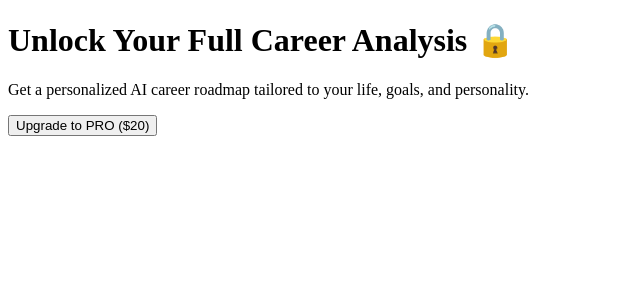
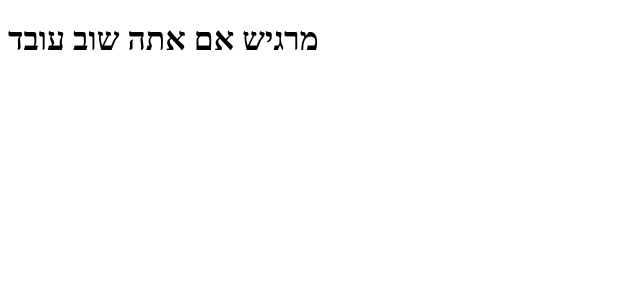
Before and after one commit to regevmeister-oss/career-app, a Next.js app: page / in a window 1280 px wide. Shown: the top 300 px of the page, without its empty margins (0-640 px from the left). Built offline with nearby package versions, Linux system fonts and the light colour scheme.

Commit message:
UX: cinematic intro screen with delayed question + choices

```diff
--- a/app/page.tsx
+++ b/app/page.tsx
@@ -1,32 +1,74 @@
 "use client";
 
-export default function PremiumPage() {
-  const handleUpgrade = async () => {
-    const res = await fetch("/api/checkout", {
-      method: "POST",
-    });
+import { useEffect, useState } from "react";
+import { useRouter } from "next/navigation";
 
-    const data = await res.json();
-    window.location.href = data.url;
-  };
+const fullText = `מרגיש אבוד? אם אתה שוב עובד במקום שבו אתה לא מאושר?
+
+אם תרצה, יש לנו מסע קצר בשבילך, צלילה לרצונות והצרכים האמיתיים שלך, בדרך לאמת המקצועית שלך.
+
+תרצה לצאת למסע?`;
+
+export default function HomePage() {
+  const [displayedText, setDisplayedText] = useState("");
+  const [showAnswers, setShowAnswers] = useState(false);
+  const router = useRouter();
+
+  useEffect(() => {
+    const words = fullText.split(" ");
+    let index = 0;
+
+    // ⏳ התחלה אחרי 2 שניות
+    const startDelay = setTimeout(() => {
+      const interval = setInterval(() => {
+        setDisplayedText((prev) => prev + words[index] + " ");
+        index++;
+
+        if (index === words.length) {
+          clearInterval(interval);
+
+          // ⏱️ תשובות אחרי 2 שניות
+          setTimeout(() => {
+            setShowAnswers(true);
+          }, 2000);
+        }
+      }, 1000); // מילה כל שנייה
+    }, 2000);
+
+    return () => clearTimeout(startDelay);
+  }, []);
 
   return (
-    <div className="min-h-screen bg-black text-white flex flex-col items-center justify-center">
-      <h1 className="text-4xl text-yellow-400 mb-6">
-        Unlock Your Full Career Analysis 🔒
+    <main className="min-h-screen bg-black text-white flex flex-col items-center justify-center px-6 text-center">
+
+      {/* 🧠 השאלה */}
+      <h1 className="text-3xl md:text-5xl font-bold leading-relaxed max-w-3xl">
+        {displayedText}
       </h1>
 
-      <p className="mb-8 text-gray-300 text-center max-w-md">
-        Get a personalized AI career roadmap tailored to your life, goals,
-        and personality.
-      </p>
+      {/* ⭕ תשובות */}
+      {showAnswers && (
+        <div className="flex gap-6 mt-10">
 
-      <button
-        onClick={handleUpgrade}
-        className="bg-yellow-400 text-black px-8 py-4 rounded-xl font-bold"
-      >
-        Upgrade to PRO ($20)
-      </button>
-    </div>
+          {/* כן */}
+          <button
+            onClick={() => router.push("/ai-career/onboarding")}
+            className="w-32 h-32 rounded-full border border-white/30 bg-white/10 backdrop-blur-md hover:scale-110 transition flex items-center justify-center text-lg font-bold"
+          >
+            כן
+          </button>
+
+          {/* לא */}
+          <button
+            onClick={() => alert("לא לכולם מתאימה התבוננות פנימית, כשתרצה אנחנו כאן 🙏")}
+            className="w-32 h-32 rounded-full border border-white/30 bg-white/10 backdrop-blur-md hover:scale-110 transition flex items-center justify-center text-lg font-bold"
+          >
+            לא
+          </button>
+
+        </div>
+      )}
+
+    </main>
   );
 }
```
